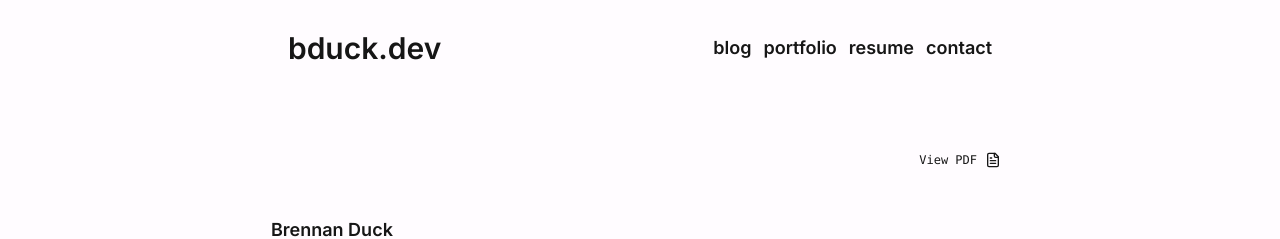
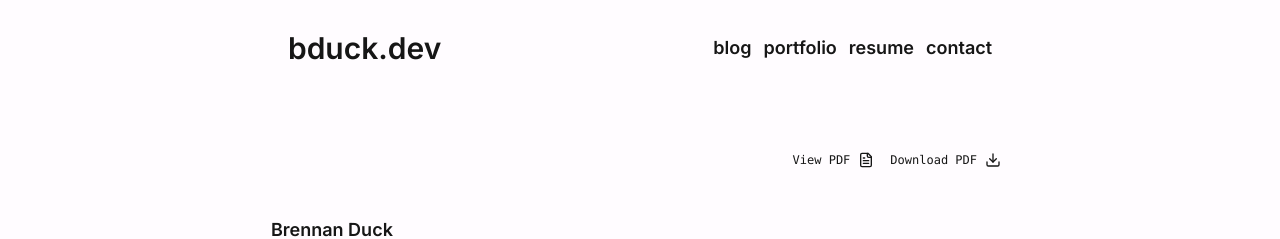
Before and after one commit to bduckdev/bduckdotdev, a Next.js app: page /resume in a window 1280 px wide. Shown: the top 239 px of the page. Built offline with nearby package versions, Linux system fonts and the light colour scheme.

Commit message:
added resume stuff

```diff
--- a/src/app/resume/page.tsx
+++ b/src/app/resume/page.tsx
@@ -1,6 +1,6 @@
 import fs from "fs";
 import matter from "gray-matter";
-import { FileText } from "lucide-react";
+import { DownloadIcon, FileText } from "lucide-react";
 import { MDXRemote } from "next-mdx-remote/rsc";
 import Link from "next/link";
 import path from "path";
@@ -20,6 +20,7 @@ export default async function Page() {
   return (
     <>
       <article className="mx-auto prose prose-sm md:prose-base lg:prose-lg prose-slate prose-i py-10 ">
+        <div className="flex items-center gap-2 justify-end">
           <Link
             href="/brennan-duck.pdf"
             className="hover:text-red-500 transition-colors flex justify-end items-center gap-2 pr-2 no-underline"
@@ -27,6 +28,15 @@ export default async function Page() {
             <p className="m-0 text-xs font-mono">View PDF</p>
             <FileText size={16} />
           </Link>
+          <Link
+            href="/brennan-duck.pdf"
+            download="brennan-duck.pdf"
+            className="hover:text-red-500 transition-colors flex justify-end items-center gap-2 pr-2 no-underline"
+          >
+            <p className="m-0 text-xs font-mono">Download PDF</p>
+            <DownloadIcon size={16} />
+          </Link>
+        </div>
         <MDXRemote source={props.content}></MDXRemote>
       </article>
     </>
```
Lines whose indentation alone changed are shown as unchanged.
